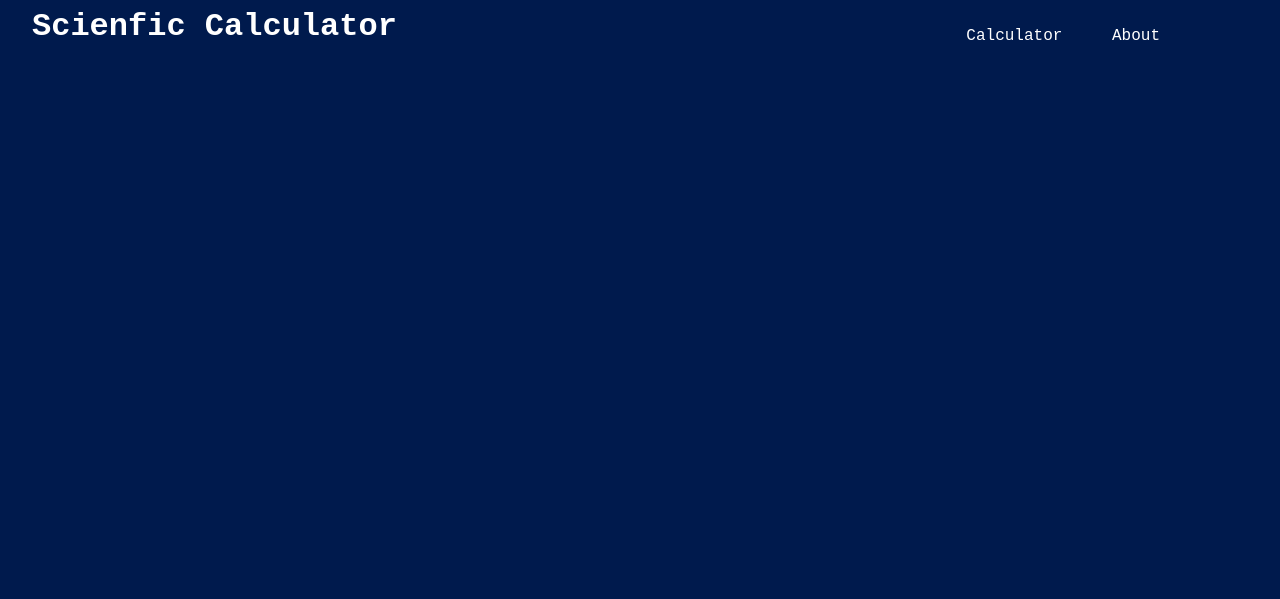
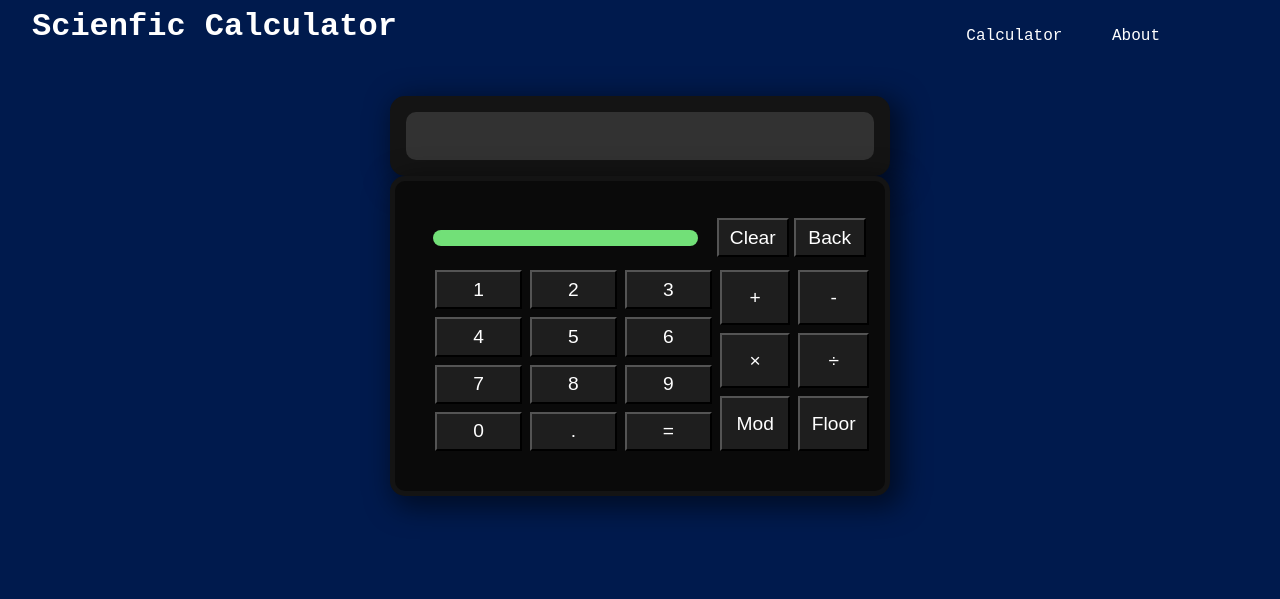
Before and after one commit to AlexManuel1/CalculatorApplication, a plain HTML site: page calculator.html in a window 1280 px wide. Drawn offline with Linux system fonts and the light colour scheme.

Commit message:
calculator no functionality

```diff
--- a/calculator.css
+++ b/calculator.css
@@ -36,3 +36,77 @@ nav ul li{
     display: inline;
     margin: 0em 2.5em 0em 0em;
 }
+
+#calculator-frame {
+    width: 500px;
+    height: 500px;
+    margin: auto;
+    margin-top: 6em;
+    display: flex;
+    flex-direction: column;
+}
+
+#calculator-top {
+    background-color: rgb(20, 20, 20);
+    height: 5em;
+    align-self: flex-end;
+    border-radius: 15px 15px 15px 15px;
+    width: 100%;
+    box-sizing: border-box;
+    padding: 1em 1em 1em 1em;
+    box-shadow: 7px 7px 27px 5px rgba(0,0,0,0.5);
+}
+
+#calculator-display {
+    background-color: rgb(50, 50, 50);
+    height: 100%;
+    width: 100%;
+    border-radius: 10px 10px 10px 10px;
+}
+
+#calculator-body {
+    box-sizing: border-box;
+    background-color: rgb(10, 10, 10);
+    border-radius: 15px 15px 15px 15px;
+    border: 5px solid rgb(20,20,20);
+    box-shadow: 7px 7px 27px 5px rgba(0,0,0,0.5);
+    box-sizing: border-box;
+    height: 20em;
+    padding: 2em;
+    display: grid;
+    grid-template-columns: 65% 35%;
+    grid-template-rows: 20% 80%;
+    grid-gap: 0em 0.5em;
+}
+
+.all-button-grids {
+    padding: 0.5em;
+    width: 100%;
+    display: grid;
+    grid-gap: 0.5em;
+    grid-template-columns: 1fr 1fr;
+}
+
+#rect-container {
+    background-color: rgb(114, 224, 120);
+    width: 90%;
+    margin: auto;
+    border-radius: 10px 10px 10px 10px;
+}
+
+#clear {
+    grid-gap: 0.3em;
+    padding: 0.3em;
+}
+
+#digits {
+    grid-template-columns: 1fr 1fr 1fr;
+}
+
+.all-buttons {
+    width: 100%;
+    height: 100%;
+    background-color: rgb(30,30,30);
+    color: white;
+    font-size: 1.2rem;
+}
--- a/calculator.html
+++ b/calculator.html
@@ -15,5 +15,41 @@
             </ul>
         </nav>
     </header>
+    <div id="calculator-frame">
+        <div id="calculator-top">
+            <div id="calculator-display"></div>
+        </div>
+        <div id="calculator-body">
+            <div id="rect-container" class="all-button-grids">
+                <div id="rect"></div>
+            </div>
+            <div id="clear" class="all-button-grids">
+                <div><button class="all-buttons">Clear</button></div>
+                <div><button class="all-buttons">Back</button></div>
+            </div>
+            <div id="digits" class="all-button-grids">
+                <div><button class="all-buttons">1</button></div>
+                <div><button class="all-buttons">2</button></div>
+                <div><button class="all-buttons">3</button></div>
+                <div><button class="all-buttons">4</button></div>
+                <div><button class="all-buttons">5</button></div>
+                <div><button class="all-buttons">6</button></div>
+                <div><button class="all-buttons">7</button></div>
+                <div><button class="all-buttons">8</button></div>
+                <div><button class="all-buttons">9</button></div>
+                <div><button class="all-buttons">0</button></div>
+                <div><button class="all-buttons">.</button></div>
+                <div><button class="all-buttons">=</button></div>
+            </div>
+            <div class="all-button-grids">
+                <div><button class="all-buttons">+</button></div>
+                <div><button class="all-buttons">-</button></div>
+                <div><button class="all-buttons">×</button></div>
+                <div><button class="all-buttons">÷</button></div>
+                <div><button class="all-buttons">Mod</button></div>
+                <div><button class="all-buttons">Floor</button></div>
+            </div>
+        </div>
+    </div>
 </body>
 </html>
```
